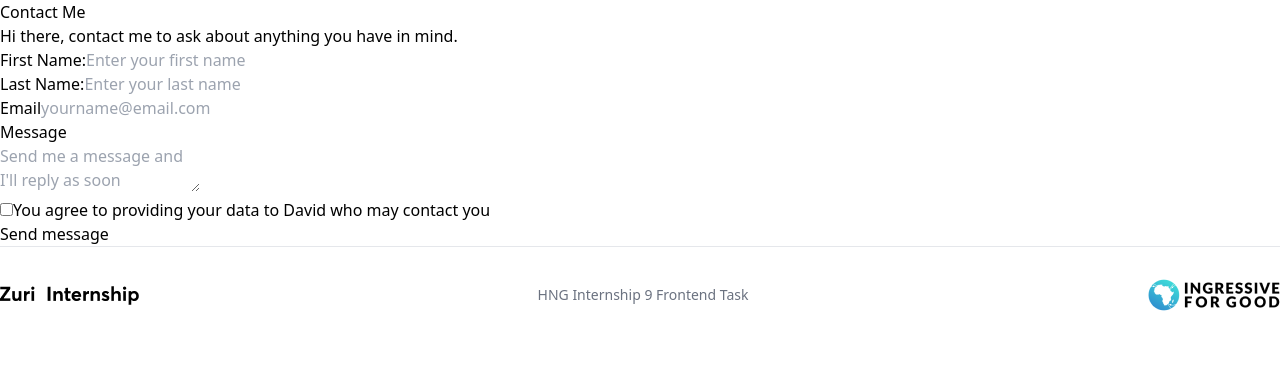
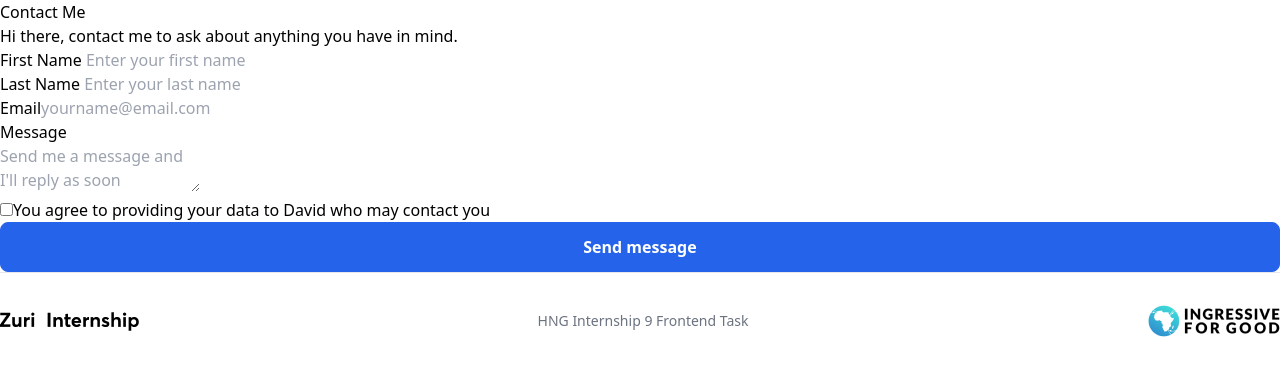
Before and after one commit to A-believer/my-linktree, a React (Create React App) app: page /contact in a window 1280 px wide. Shown: the top 376 px of the page. Built offline with nearby package versions, Linux system fonts and the light colour scheme.

Commit message:
Submit button styled

```diff
--- a/src/components/Contact.js
+++ b/src/components/Contact.js
@@ -1,78 +1,161 @@
-import React from "react";
+import React, { useState, useEffect } from "react";
 import Footer from "./Footer";
-import '../index.css';
+import "../index.css";
 
 export default function Contact() {
-    const name = "David"
+  const name = "David";
+  const formFilled = () => {
+    alert("Thank you. \nWe will be in touch with you! ");
+  };
+  const formRequired = () => {
+    alert("We need your complete Information!");
+  };
+  const initialEntry = {
+    first_name: "",
+    last_name: "",
+    email: "",
+    message: "",
+    agreement: false,
+  };
 
+  const [formEntry, setFormEntry] = useState(initialEntry);
+  const [formErrors, setFormErrors] = useState({});
+  const [isSubmit, setIsSubmit] = useState(false);
+
+  const handleChange = (e) => {
+    const { name, value } = e.target;
+    setFormEntry({ ...formEntry, [name]: value });
+  };
+
+  const handleSubmit = (e) => {
+    e.preventDefault();
+    setFormErrors(valid(formEntry));
+    setIsSubmit(true);
+  };
+
+  useEffect(() => {
+    console.log(formErrors);
+    if (Object.keys(formErrors).length === 0 && isSubmit) {
+      console.log(formEntry);
+    }
+  }, [formEntry, formErrors, isSubmit]);
+
+  const valid = (entry) => {
+    const errors = {};
+    const regex = /^[^\s@]+@[^\s@]+\.[^\s@]{2,}$/i;
+    if (!entry.first_name) {
+      errors.first_name = "please type in your first name!";
+    }
+    if (!entry.last_name) {
+      errors.last_name = "please type in your last name!";
+    }
+    if (!entry.email) {
+      errors.email = "your email address is required!";
+    } else if (!regex.test(entry.email)) {
+      errors.email = "This is not a valid email format!";
+    }
+    if (!entry.message) {
+      errors.message = "please enter a message!";
+    }
+    if (!entry.agreement) {
+      errors.agreement = "please check this box!";
+    }
+    return errors;
+  };
 
   return (
-        <article className="">
-            <section id="form" className="">
-                <form className="">
+    <article className="container mx-auto">
+      {Object.keys(formErrors).length === 0 && isSubmit ? (
+        <div>{formFilled}</div>
+      ) : (
+        <pre>{formRequired}</pre>
+      )}
+
+      <section id="form" className="mx-auto">
+        <form className="container mx-auto" onSubmit={handleSubmit}>
           <div>
-                       <h1 className="">
-                            Contact Me
-                        </h1>
+            <h1 className="">Contact Me</h1>
             <p>Hi there, contact me to ask about anything you have in mind.</p>
           </div>
           <div id="first_name" className="">
-                        <label id="first_name" for="firstName">First Name:</label>
+            <label id="first_name" for="firstName">
+              First Name{" "}
+            </label>
             <input
               type="type"
               name="first_name"
               id="first_name"
+              value={formEntry.first_name}
               class=""
               placeholder="Enter your first name"
-                            required
+              onChange={handleChange}
             />
           </div>
+          <p>{formErrors.first_name}</p>
           <div id="last_name" className="">
-                    <label id="last_name" for="last_name">Last Name:</label>
+            <label id="last_name" for="last_name">
+              Last Name{" "}
+            </label>
             <input
               type="type"
               name="last_name"
               id="last_name"
+              value={formEntry.last_name}
               class=""
               placeholder="Enter your last name"
-                            required
+              onChange={handleChange}
             />
           </div>
+          <p>{formErrors.last_name}</p>
           <div id="email">
-                    <label id="email" for="email">Email</label>
+            <label id="email" for="email">
+              Email
+            </label>
             <input
               type="email"
               name="email"
               id="email"
+              value={formEntry.email}
               class=""
               placeholder="yourname@email.com"
-                            required
+              onChange={handleChange}
             />
           </div>
+          <p>{formErrors.email}</p>
           <div id="message">
             <p>Message</p>
             <textarea
+              name="message"
               id="message"
+              value={formEntry.message}
               class=""
-                            name="message"
               placeholder="Send me a message and I'll reply as soon
                             as possible..."
-                            required>
-                        </textarea>
+              onChange={handleChange}
+            ></textarea>
           </div>
-                <div>
+          <p>{formErrors.message}</p>
+          <div id="agreement">
             <label>
               <input
-                            name="prefer"
-                            value="front-end-projects"
+                name="agreement"
+                id="agreement"
+                value={formEntry.agreement}
                 type="checkbox"
-                            class="" />
-                        You agree to providing your data to {name} who may
-                        contact you
+                onChange={handleChange}
+                class=""
+              />
+              You agree to providing your data to {name} who may contact you
             </label>
           </div>
+          <p>{formErrors.agreement}</p>
           <div className="">
-                        <button type="submit" id="btn__submit" class="">
+            <button
+              type="submit"
+              id="btn__submit"
+              className="w-full text-center text-white py-3 px-5 bg-blue-600 border border-blue-600
+                rounded-lg font-semibold hover:bg-blue-300 focus:border-blue-400"
+            >
               Send message
             </button>
           </div>
@@ -80,7 +163,7 @@ export default function Contact() {
       </section>
 
       <section id="footer" className="w-full">
-                <hr/>
+        <hr />
         <Footer />
       </section>
     </article>
--- a/src/index.css
+++ b/src/index.css
@@ -1,19 +1,18 @@
-@import url('https://fonts.googleapis.com/css2?family=Inter:wght@400;500;700&display=swap');
+@import url("https://fonts.googleapis.com/css2?family=Inter:wght@400;500;700&display=swap");
 @tailwind base;
 @tailwind components;
 @tailwind utilities;
-
 
 *,
 :after,
 :before {
   border: 0 solid #e5e7eb;
-    box-sizing: border-box
+  box-sizing: border-box;
 }
 
 :after,
 :before {
-    --tw-content: ""
+  --tw-content: "";
 }
 
 #slack {
@@ -22,28 +21,30 @@
 
 html {
   -webkit-text-size-adjust: 100%;
-    font-family: ui-sans-serif, system-ui, -apple-system, BlinkMacSystemFont, Segoe UI, Roboto, Helvetica Neue, Arial, Noto Sans, sans-serif, Apple Color Emoji, Segoe UI Emoji, Segoe UI Symbol, Noto Color Emoji;
+  font-family: ui-sans-serif, system-ui, -apple-system, BlinkMacSystemFont,
+    Segoe UI, Roboto, Helvetica Neue, Arial, Noto Sans, sans-serif,
+    Apple Color Emoji, Segoe UI Emoji, Segoe UI Symbol, Noto Color Emoji;
   line-height: 1.5;
-    tab-size: 4
+  tab-size: 4;
 }
 
 body {
   line-height: inherit;
-    margin: 0
+  margin: 0;
 }
 
 hr {
   border-top-width: 1px;
   color: inherit;
-    height: 0
+  height: 0;
 }
 
 abbr:where([title]) {
   -webkit-text-decoration: underline dotted;
-    text-decoration: underline dotted
+  text-decoration: underline dotted;
 }
 
-h1,
+/* h1,
 h2,
 h3,
 h4,
@@ -51,7 +52,7 @@ h5,
 h6 {
   font-size: inherit;
   font-weight: inherit;
-}
+} */
 
 a {
   color: inherit;
@@ -60,19 +61,20 @@ a {
 
 b,
 strong {
-    font-weight: bolder
+  font-weight: bolder;
 }
 
 code,
 kbd,
 pre,
 samp {
-    font-family: ui-monospace, SFMono-Regular, Menlo, Monaco, Consolas, Liberation Mono, Courier New, monospace;
-    font-size: 1em
+  font-family: ui-monospace, SFMono-Regular, Menlo, Monaco, Consolas,
+    Liberation Mono, Courier New, monospace;
+  font-size: 1em;
 }
 
 small {
-    font-size: 80%
+  font-size: 80%;
 }
 
 sub,
@@ -80,24 +82,24 @@ sup {
   font-size: 75%;
   line-height: 0;
   position: relative;
-    vertical-align: initial
+  vertical-align: initial;
 }
 
 sub {
-    bottom: -.25em
+  bottom: -0.25em;
 }
 
 sup {
-    top: -.5em
+  top: -0.5em;
 }
 
 table {
   border-collapse: collapse;
   border-color: inherit;
-    text-indent: 0
+  text-indent: 0;
 }
 
-button,
+/* button,
 input,
 optgroup,
 select,
@@ -109,55 +111,55 @@ textarea {
     line-height: inherit;
     margin: 0;
     padding: 0
-}
+} */
 
 button,
 select {
-    text-transform: none
+  text-transform: none;
 }
 
-[type=button],
-[type=reset],
-[type=submit],
+/* [type="button"],
+[type="reset"],
+[type="submit"],
 button {
   appearance: button;
   background-color: initial;
-    background-image: none
-}
+  background-image: none;
+} */
 
 :-moz-focusring {
-    outline: auto
+  outline: auto;
 }
 
 :-moz-ui-invalid {
-    box-shadow: none
+  box-shadow: none;
 }
 
 progress {
-    vertical-align: initial
+  vertical-align: initial;
 }
 
 ::-webkit-inner-spin-button,
 ::-webkit-outer-spin-button {
-    height: auto
+  height: auto;
 }
 
-[type=search] {
+[type="search"] {
   appearance: textfield;
-    outline-offset: -2px
+  outline-offset: -2px;
 }
 
 ::-webkit-search-decoration {
-    appearance: none
+  appearance: none;
 }
 
 ::-webkit-file-upload-button {
   appearance: button;
-    font: inherit
+  font: inherit;
 }
 
 summary {
-    display: list-item
+  display: list-item;
 }
 
 blockquote,
@@ -173,16 +175,16 @@ h6,
 hr,
 p,
 pre {
-    margin: 0
+  margin: 0;
 }
 
 fieldset {
-    margin: 0
+  margin: 0;
 }
 
 fieldset,
 legend {
-    padding: 0
+  padding: 0;
 }
 
 menu,
@@ -190,32 +192,32 @@ ol,
 ul {
   list-style: none;
   margin: 0;
-    padding: 0
+  padding: 0;
 }
 
 textarea {
-    resize: vertical
+  resize: vertical;
 }
 
 input::-webkit-input-placeholder,
 textarea::-webkit-input-placeholder {
   color: #9ca3af;
-    opacity: 1
+  opacity: 1;
 }
 
 input::placeholder,
 textarea::placeholder {
   color: #9ca3af;
-    opacity: 1
+  opacity: 1;
 }
 
-[role=button],
+[role="button"],
 button {
-    cursor: pointer
+  cursor: pointer;
 }
 
 :disabled {
-    cursor: default
+  cursor: default;
 }
 
 audio,
@@ -232,11 +234,11 @@ video {
 img,
 video {
   height: auto;
-    max-width: 100%
+  max-width: 100%;
 }
 
 [hidden] {
-    display: none
+  display: none;
 }
 
 *,
@@ -263,7 +265,7 @@ video {
   --tw-ring-inset: ;
   --tw-ring-offset-width: 0px;
   --tw-ring-offset-color: #fff;
-    --tw-ring-color: rgba(59, 130, 246, .5);
+  --tw-ring-color: rgba(59, 130, 246, 0.5);
   --tw-ring-offset-shadow: 0 0 #0000;
   --tw-ring-shadow: 0 0 #0000;
   --tw-shadow: 0 0 #0000;
@@ -285,7 +287,7 @@ video {
   --tw-backdrop-invert: ;
   --tw-backdrop-opacity: ;
   --tw-backdrop-saturate: ;
-    --tw-backdrop-sepia:
+  --tw-backdrop-sepia: ;
 }
 
 ::-webkit-backdrop {
@@ -310,7 +312,7 @@ video {
   --tw-ring-inset: ;
   --tw-ring-offset-width: 0px;
   --tw-ring-offset-color: #fff;
-    --tw-ring-color: rgba(59, 130, 246, .5);
+  --tw-ring-color: rgba(59, 130, 246, 0.5);
   --tw-ring-offset-shadow: 0 0 #0000;
   --tw-ring-shadow: 0 0 #0000;
   --tw-shadow: 0 0 #0000;
@@ -332,7 +334,7 @@ video {
   --tw-backdrop-invert: ;
   --tw-backdrop-opacity: ;
   --tw-backdrop-saturate: ;
-    --tw-backdrop-sepia:
+  --tw-backdrop-sepia: ;
 }
 
 ::backdrop {
@@ -357,7 +359,7 @@ video {
   --tw-ring-inset: ;
   --tw-ring-offset-width: 0px;
   --tw-ring-offset-color: #fff;
-    --tw-ring-color: rgba(59, 130, 246, .5);
+  --tw-ring-color: rgba(59, 130, 246, 0.5);
   --tw-ring-offset-shadow: 0 0 #0000;
   --tw-ring-shadow: 0 0 #0000;
   --tw-shadow: 0 0 #0000;
@@ -379,245 +381,245 @@ video {
   --tw-backdrop-invert: ;
   --tw-backdrop-opacity: ;
   --tw-backdrop-saturate: ;
-    --tw-backdrop-sepia:
+  --tw-backdrop-sepia: ;
 }
 
 .absolute {
-    position: absolute
+  position: absolute;
 }
 
 .relative {
-    position: relative
+  position: relative;
 }
 
 .top-0 {
-    top: 0
+  top: 0;
 }
 
 .left-0 {
-    left: 0
+  left: 0;
 }
 
 .right-0 {
-    right: 0
+  right: 0;
 }
 
 .top-\[-10px\] {
-    top: -10px
+  top: -10px;
 }
 
 .mx-auto {
   margin-left: auto;
-    margin-right: auto
+  margin-right: auto;
 }
 
 .mt-5 {
-    margin-top: 1.25rem
+  margin-top: 1.25rem;
 }
 
 .block {
-    display: block
+  display: block;
 }
 
 .flex {
-    display: flex
+  display: flex;
 }
 
 .hidden {
-    display: none
+  display: none;
 }
 
 .h-auto {
-    height: auto
+  height: auto;
 }
 
 .h-full {
-    height: 100%
+  height: 100%;
 }
 
 .w-full {
-    width: 100%
+  width: 100%;
 }
 
 .w-20 {
-    width: 5rem
+  width: 5rem;
 }
 
 .w-7 {
-    width: 1.75rem
+  width: 1.75rem;
 }
 
 .max-w-3xl {
-    max-width: 48rem
+  max-width: 48rem;
 }
 
 .max-w-xl {
-    max-width: 36rem
+  max-width: 36rem;
 }
 
 .cursor-pointer {
-    cursor: pointer
+  cursor: pointer;
 }
 
 .flex-col {
-    flex-direction: column
+  flex-direction: column;
 }
 
 .items-start {
-    align-items: flex-start
+  align-items: flex-start;
 }
 
 .items-end {
-    align-items: flex-end
+  align-items: flex-end;
 }
 
 .items-center {
-    align-items: center
+  align-items: center;
 }
 
 .justify-center {
-    justify-content: center
+  justify-content: center;
 }
 
 .gap-y-5 {
-    row-gap: 1.25rem
+  row-gap: 1.25rem;
 }
 
 .gap-x-6 {
   -webkit-column-gap: 1.5rem;
-    column-gap: 1.5rem
+  column-gap: 1.5rem;
 }
 
 .gap-y-6 {
-    row-gap: 1.5rem
+  row-gap: 1.5rem;
 }
 
 .rounded-lg {
-    border-radius: .5rem
+  border-radius: 0.5rem;
 }
 
 .rounded-full {
-    border-radius: 9999px
+  border-radius: 9999px;
 }
 
 .border {
-    border-width: 1px
+  border-width: 1px;
 }
 
 .border-gray-200 {
   --tw-border-opacity: 1;
-    border-color: rgb(229 231 235/var(--tw-border-opacity))
+  border-color: rgb(229 231 235 / var(--tw-border-opacity));
 }
 
 .bg-gray-200 {
   --tw-bg-opacity: 1;
-    background-color: rgb(229 231 235/var(--tw-bg-opacity))
+  background-color: rgb(229 231 235 / var(--tw-bg-opacity));
 }
 
 .bg-\[\#344054\] {
   --tw-bg-opacity: 1;
-    background-color: rgb(52 64 84/var(--tw-bg-opacity))
+  background-color: rgb(52 64 84 / var(--tw-bg-opacity));
 }
 
 .bg-opacity-75 {
-    --tw-bg-opacity: 0.75
+  --tw-bg-opacity: 0.75;
 }
 
 .object-center {
-    object-position: center
+  object-position: center;
 }
 
 .px-5 {
   padding-left: 1.25rem;
-    padding-right: 1.25rem
+  padding-right: 1.25rem;
 }
 
 .py-6 {
   padding-bottom: 1.5rem;
-    padding-top: 1.5rem
+  padding-top: 1.5rem;
 }
 
 .py-4 {
   padding-bottom: 1rem;
-    padding-top: 1rem
+  padding-top: 1rem;
 }
 
 .pt-8 {
-    padding-top: 2rem
+  padding-top: 2rem;
 }
 
 .pb-1 {
-    padding-bottom: .25rem
+  padding-bottom: 0.25rem;
 }
 
 .text-center {
-    text-align: center
+  text-align: center;
 }
 
 .font-inter {
-    font-family: Inter, sans-serif
+  font-family: Inter, sans-serif;
 }
 
 .text-sm {
-    font-size: .875rem;
-    line-height: 1.25rem
+  font-size: 0.875rem;
+  line-height: 1.25rem;
 }
 
 .text-xl {
   font-size: 1.25rem;
-    line-height: 1.75rem
+  line-height: 1.75rem;
 }
 
 .font-medium {
-    font-weight: 500
+  font-weight: 500;
 }
 
 .font-bold {
-    font-weight: 700
+  font-weight: 700;
 }
 
 .text-gray-900 {
   --tw-text-opacity: 1;
-    color: rgb(17 24 39/var(--tw-text-opacity))
+  color: rgb(17 24 39 / var(--tw-text-opacity));
 }
 
 .text-gray-500 {
   --tw-text-opacity: 1;
-    color: rgb(107 114 128/var(--tw-text-opacity))
+  color: rgb(107 114 128 / var(--tw-text-opacity));
 }
 
 .hover\:bg-gray-300:hover {
   --tw-bg-opacity: 1;
-    background-color: rgb(209 213 219/var(--tw-bg-opacity))
+  background-color: rgb(209 213 219 / var(--tw-bg-opacity));
 }
 
 .focus\:border-gray-400:focus {
   --tw-border-opacity: 1;
-    border-color: rgb(156 163 175/var(--tw-border-opacity))
+  border-color: rgb(156 163 175 / var(--tw-border-opacity));
 }
 
-@media (min-width:640px) {
+@media (min-width: 640px) {
   .sm\:mb-5 {
-        margin-bottom: 1.25rem
+    margin-bottom: 1.25rem;
   }
 
   .sm\:block {
-        display: block
+    display: block;
   }
 
   .sm\:hidden {
-        display: none
+    display: none;
   }
 
   .sm\:flex-row {
-        flex-direction: row
+    flex-direction: row;
   }
 
   .sm\:items-center {
-        align-items: center
+    align-items: center;
   }
 
   .sm\:justify-between {
-        justify-content: space-between
+    justify-content: space-between;
   }
 }
```
Lines whose indentation alone changed are shown as unchanged.
